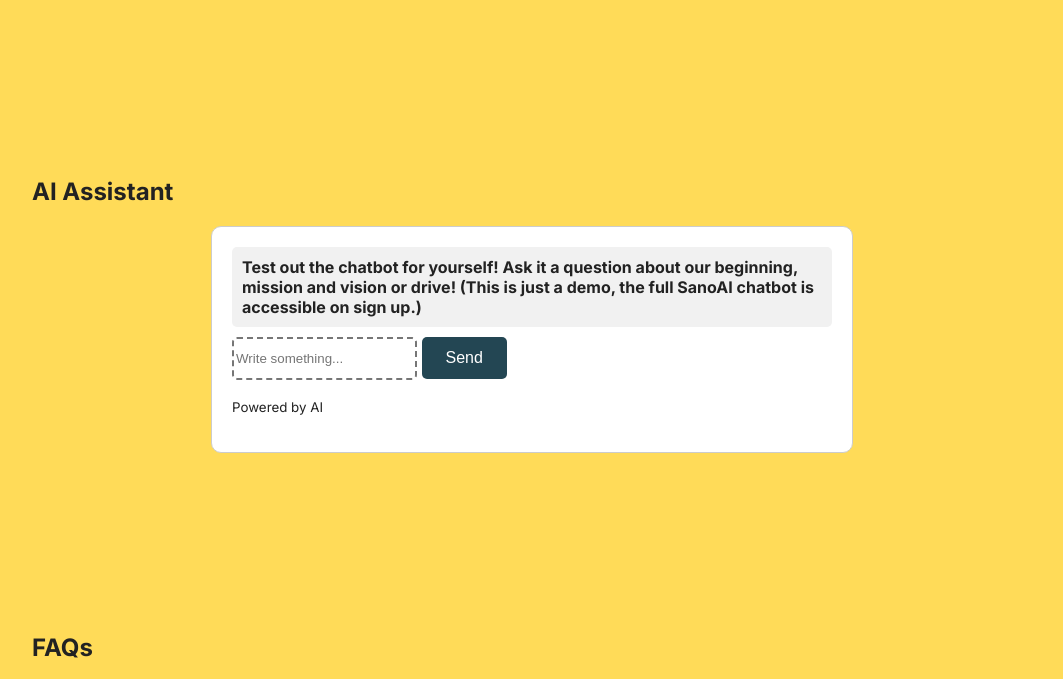
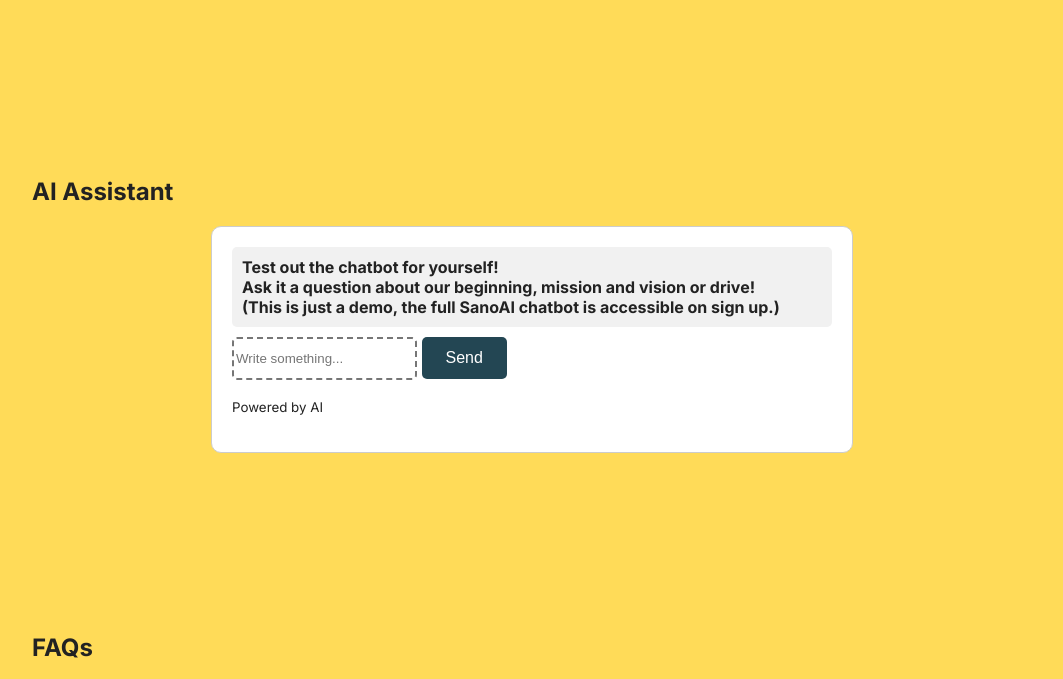
Before and after one commit to Vince-Munene/SanoAI, a plain HTML site: page index.html in a window 1280 px wide. Shown: the part 2947-3626 px from the top of the page, without its empty margins (108-1171 px from the left). Drawn offline with Linux system fonts and the light colour scheme.

Commit message:
fixed the chat-preview paragraph

```diff
--- a/index.html
+++ b/index.html
@@ -127,9 +127,9 @@
     <div class="chatbox">
       <div class="chat-preview">
         <strong>
-          Test out the chatbot for yourself!
-          Ask it a question about our beginning, mission and vision or drive!
-          (This is just  a demo, the full SanoAI chatbot is accessible on sign up.)
+          Test out the chatbot for yourself! <br>
+          Ask it a question about our beginning, mission and vision or drive! <br>
+          (This is just a demo, the full SanoAI chatbot is accessible on sign up.)
         </strong>
       </div>
       <input class="text" placeholder="Write something...">
```
